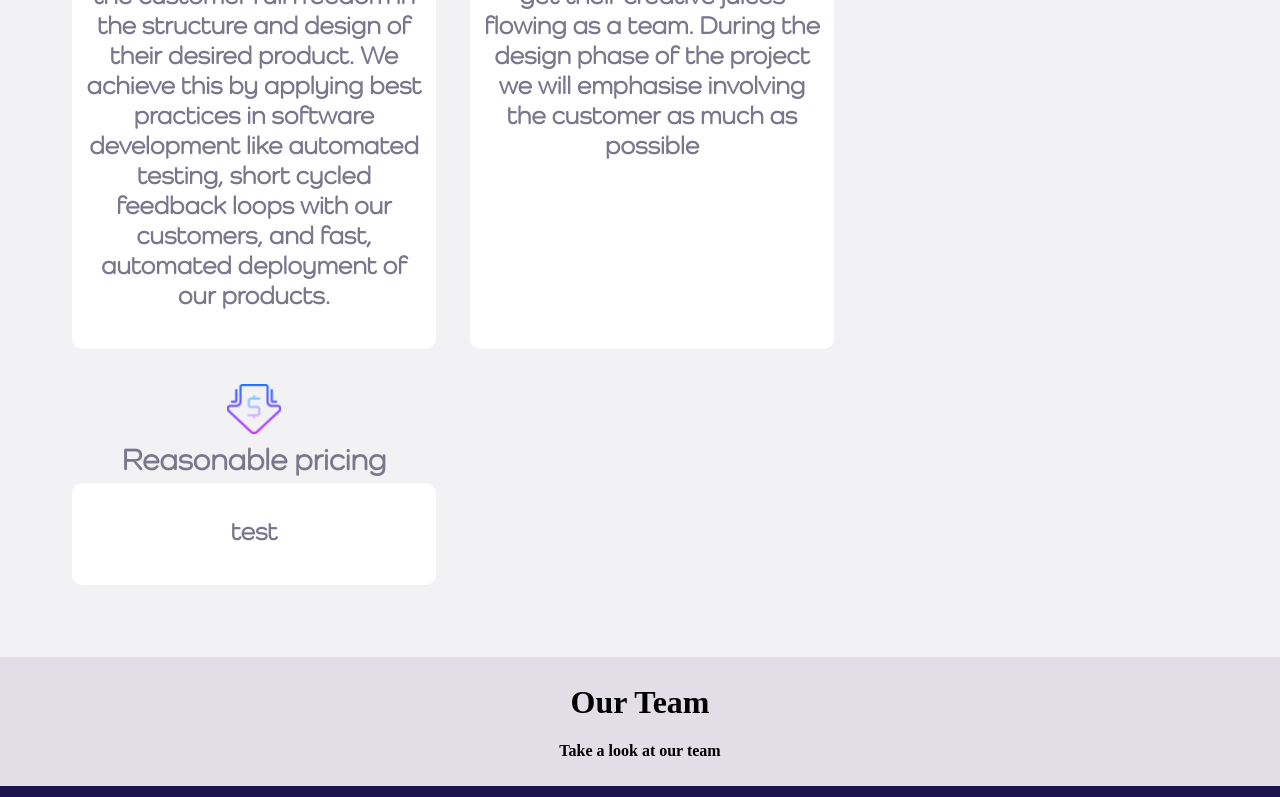
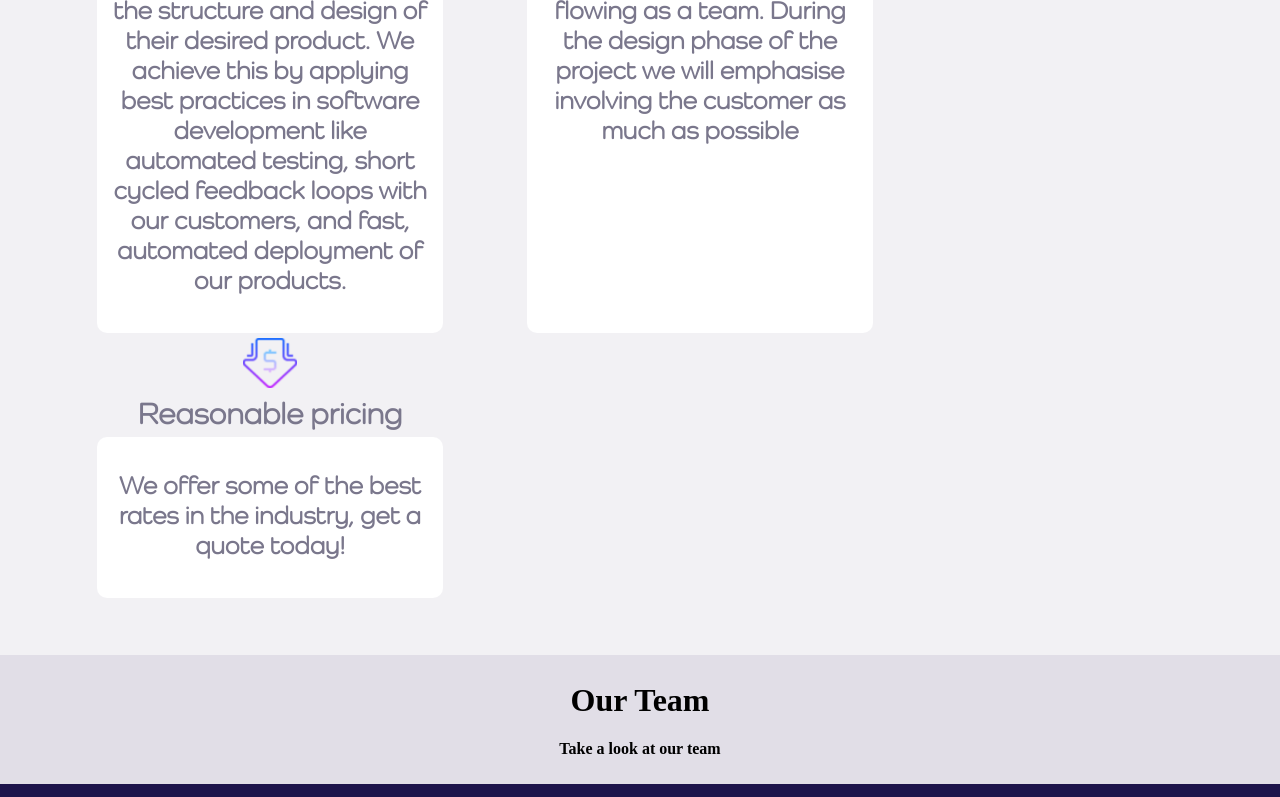
Before and after one commit to Zephyr-IT/company-website, a React (Create React App) app in the folder frontend/: page / in a window 1280 px wide. Shown: the part 1005-1802 px from the top of the page. Built offline with nearby package versions, Linux system fonts and the light colour scheme.

Commit message:
final css changes

```diff
--- a/frontend/src/components/home/workflow/workflow.css
+++ b/frontend/src/components/home/workflow/workflow.css
@@ -43,8 +43,11 @@
 }
 
 .tableCol {
-  width: 23rem;
-  margin: 15px;
+  max-width: 350px;
+  min-width: 200px;
+  width: auto;
+  margin-right: 40px;
+  margin-left: 40px;
 }
 
 #tableAlign {
--- a/frontend/src/components/home/workflow/workflow.js
+++ b/frontend/src/components/home/workflow/workflow.js
@@ -61,7 +61,10 @@ const Workflow = () => {
             </tr>
             <tr>
               <td className="text-info">
-                <p>test</p>
+                <p>
+                  We offer some of the best rates in the industry, get a quote
+                  today!
+                </p>
               </td>
             </tr>
           </table>
```
